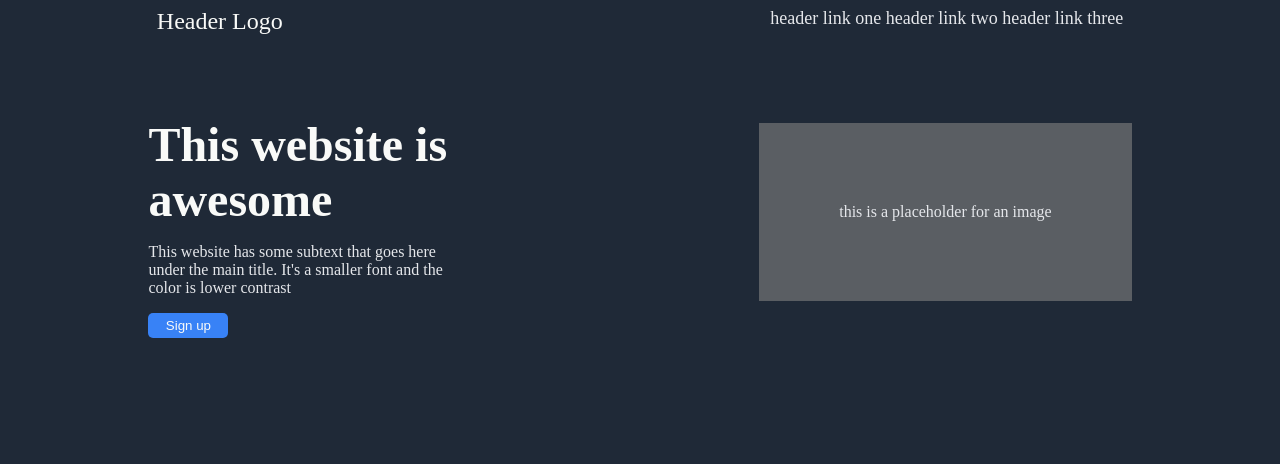
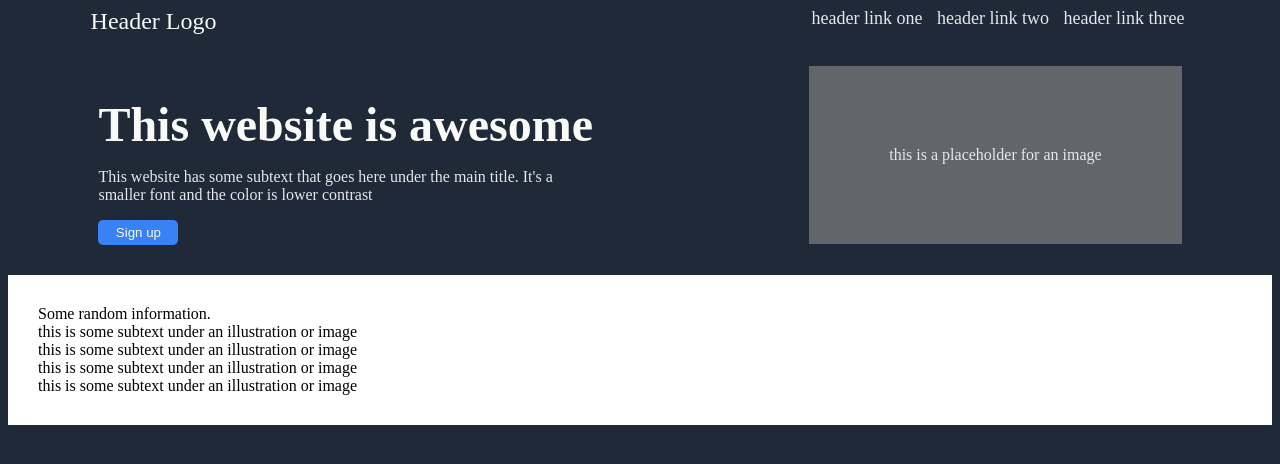
Before and after one commit to gio437/Landing-Page, a plain HTML site: page index.html in a window 1280 px wide. Drawn offline with Linux system fonts and the light colour scheme.

Commit message:
block v2

```diff
--- a/index.html
+++ b/index.html
@@ -8,10 +8,14 @@
     <link rel="stylesheet" href="style.css">
 </head>
 <body>
-    <div class="first-block">
+    <div class="second-block">
         <div class="header">
         Header Logo
-        <div class=right>header link one   header link two   header link three </div>
+        <div class=right>
+            <a>header link one</a>
+            <a>header link two</a>
+            <a>header link three</a>
+            </div>
         </div>
     </div>
     <div class="second-block">
@@ -22,6 +26,23 @@
         </div>
         <div class="mid">this is a placeholder for an image</div>
     </div>
+    <div class="third-block">
+        <div class="second-header">
+            Some random information.
+        </div>
+        <div class="lower">
+            this is some subtext under an illustration or image
+        </div>
+        <div class="lower">
+            this is some subtext under an illustration or image
+        </div>
+        <div class="lower">
+            this is some subtext under an illustration or image
+        </div>
+        <div class="lower">
+            this is some subtext under an illustration or image
+        </div>
+    </div>
 </div>
 
 </body>
--- a/style.css
+++ b/style.css
@@ -1,12 +1,10 @@
 body{
     background-color: #1F2937;
-
 }
 
 
 .first-block{
-
-    background-color: #1F2937;
+    margin-bottom: 40px;
 
 }
 
@@ -16,17 +14,17 @@ body{
 
 
 .header{
-    display: flex;
-    justify-content: space-around;
+   display: flex;
+   justify-content: space-around;
     color: #F9FAf8;
     font-size: 24px;
-    margin-bottom: 50px;
+    flex-grow: 5;
 }
 
 .right{
     color: #E5E7EB;
    font-size: 18px;
-   margin-left: 190px;
+   margin-left: 425px;
 }
 
 a{
@@ -37,7 +35,7 @@ a{
 .second-block{
     display: flex;
     justify-content: space-around;
-    background-color: #1F2937;
+    margin-bottom: 30px;
 }
 
 
@@ -47,14 +45,14 @@ a{
     display: flex;
     flex-direction: column;
     align-items: flex-start;
-    width: 300px;
+    width: 500px;
 
 }
 
 .mid{
     align-self: center;
     padding: 80px;
-    background-color: rgba(128, 128, 128, 0.607);
+    background-color: rgba(128, 128, 128, 0.693);
     color: #E5E7EB;
     margin-left: 30px;
 }
@@ -77,10 +75,5 @@ button{
 
 .third-block{
     background-color: white;
-    padding: 40px;
-    display: flex;
+    padding: 30px;
 }
-
-.second-header{
-
-}
```
